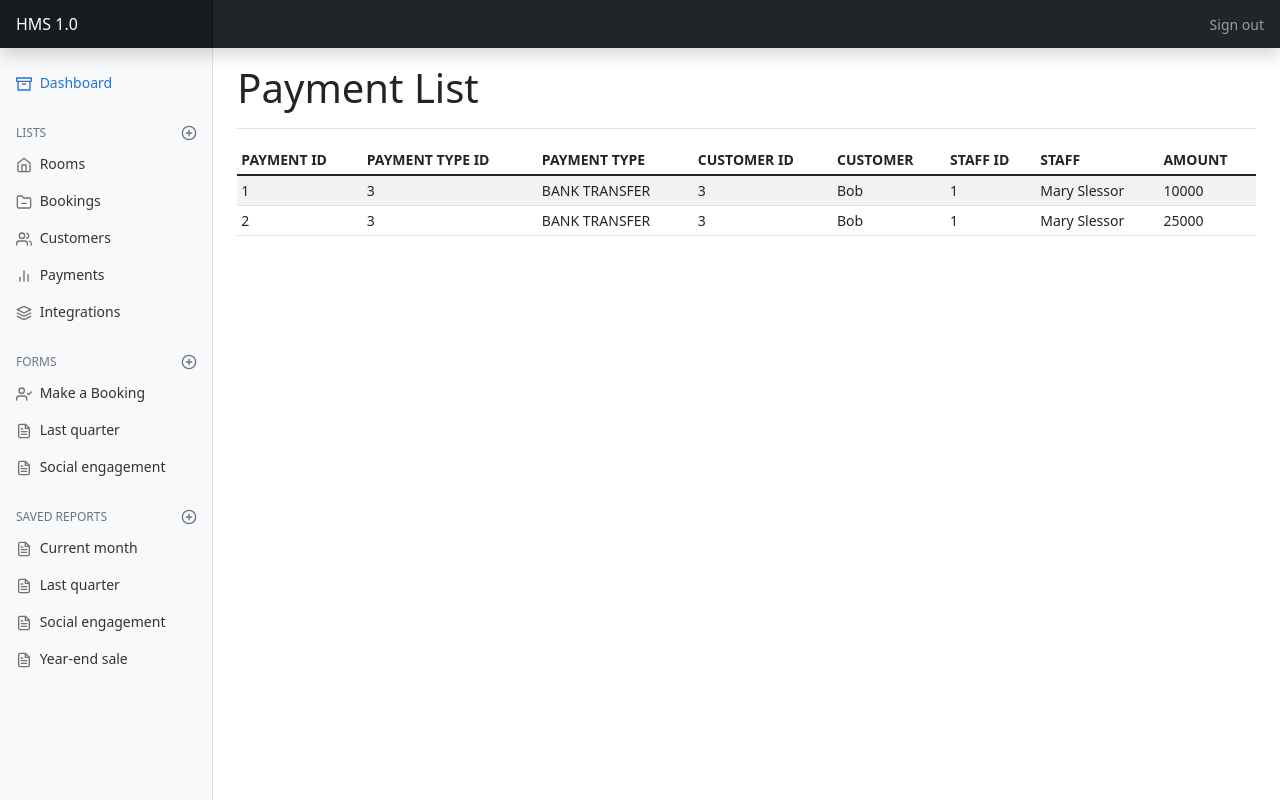
After one commit to omeatai/DJANGO-HOTEL-MANAGEMENT-SYSTEM-HMS, a Django app: page /payments/ in a window 1280 px wide. The commit adds this page. Run offline with Django 4.2, Linux system fonts and the light colour scheme; data comes from the database, SQL or seed files in the repository; both versions use the stored data as it was after the commit.

Commit message:
modified models
modified models

```diff
--- a/hotel_project/hotel/models.py
+++ b/hotel_project/hotel/models.py
@@ -57,19 +57,17 @@ class RoomType(models.Model):
     def __str__(self):
         return f"Room_type : {self.room_type}, price: {self.price}"
 
-class Booking(models.Model):
-    room_id = models.ForeignKey(Room, on_delete=models.CASCADE)
-    customer_id = models.ForeignKey(User, on_delete=models.CASCADE)
-    staff_id = models.ForeignKey(Receptionist, on_delete=models.CASCADE)
-    payment_id = models.ForeignKey('Payment' , on_delete=models.CASCADE)
+
+class PaymentType(models.Model):
+    name = models.CharField(max_length=200, unique=True)
     created_at = models.DateTimeField(auto_now_add=True, null=True)
     updated_at = models.DateTimeField(auto_now=True, null=True)
 
     def __str__(self):
-        return f"Booking by {self.customer_id.username.title()} paid for Room {self.room_id.room_no}."
+        return  f"Payment option: {self.name}"
 
 class Payment(models.Model):
-    payment_type_id = models.ForeignKey('PaymentType', on_delete=models.CASCADE)
+    payment_type_id = models.ForeignKey(PaymentType, on_delete=models.CASCADE)
     customer_id = models.ForeignKey(User, on_delete=models.CASCADE)
     staff_id = models.ForeignKey(Receptionist, on_delete=models.CASCADE)
     amount = models.CharField(max_length=10)
@@ -79,14 +77,18 @@ class Payment(models.Model):
     def __str__(self):
         return f"{self.customer_id} paid #{self.amount} processed by {self.staff_id}."
 
-
-class PaymentType(models.Model):
-    name = models.CharField(max_length=200, unique=True)
+class Booking(models.Model):
+    room_id = models.ForeignKey(Room, on_delete=models.CASCADE)
+    customer_id = models.ForeignKey(User, on_delete=models.CASCADE)
+    staff_id = models.ForeignKey(Receptionist, on_delete=models.CASCADE)
+    payment_id = models.ForeignKey(Payment, on_delete=models.CASCADE)
     created_at = models.DateTimeField(auto_now_add=True, null=True)
     updated_at = models.DateTimeField(auto_now=True, null=True)
 
     def __str__(self):
-        return  f"Payment option: {self.name}"
+        return f"Booking by {self.customer_id.username.title()} paid for Room {self.room_id.room_no}."
+
+
 
 class Reservation(models.Model):
     room_id = models.ForeignKey(Room, on_delete=models.CASCADE)
--- a/hotel_project/hotel/templates/hotel/base_dashboard.html
+++ b/hotel_project/hotel/templates/hotel/base_dashboard.html
@@ -37,7 +37,7 @@
                     </li>
                 </ul>
                 <h6 class="sidebar-heading d-flex justify-content-between align-items-center px-3 mt-4 mb-1 text-muted">
-                    <span>List Views</span>
+                    <span>Lists</span>
                     <a class="link-secondary" href="#" aria-label="Add a new report">
                     <span data-feather="plus-circle"></span>
                     </a>
@@ -51,7 +51,7 @@
                     </li>
                     <li class="nav-item">
                         <a class="nav-link" href="{% url "booking_lists" %}">
-                            <span data-feather="users"></span>
+                            <span data-feather="folder-minus"></span>
                             Bookings
                         </a>
                     </li>
@@ -62,9 +62,9 @@
                         </a>
                     </li>
                     <li class="nav-item">
-                        <a class="nav-link" href="#">
+                        <a class="nav-link" href="{% url "payment_lists" %}">
                             <span data-feather="bar-chart-2"></span>
-                            Reports
+                            Payments
                         </a>
                     </li>
                     <li class="nav-item">
@@ -73,6 +73,34 @@
                             Integrations
                         </a>
                     </li>
+                </ul>
+
+                <h6 class="sidebar-heading d-flex justify-content-between align-items-center px-3 mt-4 mb-1 text-muted">
+                    <span>Forms</span>
+                    <a class="link-secondary" href="#" aria-label="Add a new report">
+                    <span data-feather="plus-circle"></span>
+                    </a>
+                </h6>
+                <ul class="nav flex-column mb-2">
+                    <li class="nav-item">
+                    <a class="nav-link" href="{% url "booking_view" %}" target="_blank">
+                        <span data-feather="user-check"></span>
+                        Make a Booking
+                    </a>
+                    </li>
+                    <li class="nav-item">
+                    <a class="nav-link" href="#">
+                        <span data-feather="file-text"></span>
+                        Last quarter
+                    </a>
+                    </li>
+                    <li class="nav-item">
+                    <a class="nav-link" href="#">
+                        <span data-feather="file-text"></span>
+                        Social engagement
+                    </a>
+                    </li>
+
                 </ul>
 
                 <h6 class="sidebar-heading d-flex justify-content-between align-items-center px-3 mt-4 mb-1 text-muted">
--- a/hotel_project/hotel/templates/hotel/booking.html
+++ b/hotel_project/hotel/templates/hotel/booking.html
@@ -11,8 +11,8 @@
 
 {% block main %}
     <form action="" method="POST">
+        {% csrf_token %}
         {{form.as_p}}
-        {% csrf_token %}
         <button type="submit" class="btn btn-success">Book Room</button>
     </form>
 {% endblock main %}
--- /dev/null
+++ b/hotel_project/hotel/templates/hotel/payment_list.html
@@ -0,0 +1,39 @@
+{% extends "hotel/base_dashboard.html" %}
+{% load static %}
+
+{% block heading %}
+    <h1>Payment List</h1>
+{% endblock heading %}
+
+{% block main %}
+        <div class="table-responsive">
+        <table class="table table-striped table-sm">
+            <thead>
+            <tr>
+                <th scope="col">PAYMENT ID</th>
+                <th scope="col">PAYMENT TYPE ID</th>
+                <th scope="col">PAYMENT TYPE</th>
+                <th scope="col">CUSTOMER ID</th>
+                <th scope="col">CUSTOMER</th>
+                <th scope="col">STAFF ID</th>
+                <th scope="col">STAFF</th>
+                <th scope="col">AMOUNT</th>
+            </tr>
+            </thead>
+            <tbody>
+            {% for payment in payment_list %}
+            <tr>
+                <td>{{payment.id}}</td>
+                <td>{{payment.payment_type_id.id}}</td>
+                <td>{{payment.payment_type_id.name}}</td>
+                <td>{{payment.customer_id.id}}</td>
+                <td>{{payment.customer_id.username | title}}</td>
+                <td>{{payment.staff_id.id}}</td>
+                <td>{{payment.staff_id.first_name | title}} {{payment.staff_id.last_name | title}}</td>
+                <td>{{payment.amount}}</td>
+            </tr>
+            {% endfor %}
+            </tbody>
+        </table>
+        </div>
+{% endblock main %}
--- a/hotel_project/hotel/urls.py
+++ b/hotel_project/hotel/urls.py
@@ -7,6 +7,7 @@ urlpatterns = [
     path('rooms/', views.RoomList.as_view(), name='room_lists'),
     path('bookings/', views.BookingList.as_view(), name='booking_lists'),
     path('customers/', views.CustomerList.as_view(), name='customer_lists'),
+    path('payments/', views.PaymentList.as_view(), name='payment_lists'),
 
     path('book/', views.BookingView.as_view(), name='booking_view'),
 
--- a/hotel_project/hotel/views.py
+++ b/hotel_project/hotel/views.py
@@ -1,19 +1,8 @@
-from django.shortcuts import render, HttpResponse
+from django.shortcuts import render
+from django.http import HttpResponse, HttpResponseNotFound, HttpResponseRedirect
 from django.views.generic import ListView, FormView
 from .models import User, Receptionist, Room, RoomStatus, RoomType, Booking, Payment, PaymentType, Reservation
 from .forms import BookingForm
-from datetime import datetime
-
-class Validate:
-    def check_availability(room, start_time, end_time):
-        check = []
-        booking_list = Reservation.objects.filter(room_id=room)
-        for booking in booking_list:
-            if booking.start_time > end_time or booking.end_time < start_time:
-                check.append(True)
-            else:
-                check.append(False)
-        return all(check)
 
 class RoomList(ListView):
     model = Room
@@ -24,36 +13,40 @@ class BookingList(ListView):
 class CustomerList(ListView):
     model = User
 
+class PaymentList(ListView):
+    model = Payment
+
 class BookingView(FormView):
     form_class = BookingForm
     template_name = 'hotel/booking.html'
 
+    def validation(self, room, start_date, end_date):
+        check = []
+        booking_list = Reservation.objects.filter(room_id=room)
+        for booking in booking_list:
+            if booking.start_time > end_date or booking.end_time < start_date:
+                check.append(True)
+            else:
+                check.append(False)
+        return all(check)
+
+
     def form_valid(self, form):
         data = form.cleaned_data
-        room_type_id = RoomType.objects.filter(room_type=data['room_type'])
-        room_list = Room.objects.filter(room_type_id=data['room_type_id'])
-        if available_rooms := [room for room in room_list if Validate.check_availability(room, data['start_time'], data['end_time'])]:
-            return self.form_valid_2(available_rooms, data)
+        room_list = Room.objects.filter(room_type_id__room_type=data['room_type'])
+        if available_rooms := [room for room in room_list if self.validation(room, data['start_date'], data['end_date'])]:
+            booking = Booking.objects.create(
+                room_id = available_rooms[0],
+                customer_id = User.objects.get(pk = data['customer_id']),
+                staff_id = Receptionist.objects.get(pk = data['staff_id']),
+                payment_id = Payment.objects.get(pk = data['payment_id']),
+            )
+            booking.save()
+            return HttpResponse(booking)
         else:
             return HttpResponse("All the rooms are booked for the room type!")
 
-    def form_valid_2(self, available_rooms, data):
-        room = available_rooms[0]
-        customer_id = User.objects.filter(id=data['customer_id']).first()
-        staff_id = self.request.user
-        payment_id = Payment.objects.filter(id=data['payment_id'])
-        start_date_data=datetime.combine(data['start_date'], data['start_time'])
-        end_date_data=datetime.combine(data['end_date'], data['end_time'])
 
-        booking = Booking.objects.create(
-            room_id = room,
-            customer_id = customer_id,
-            staff_id = staff_id,
-            payment_id = payment_id,
-            # instance = form.save(commit=False)
-            )
-        booking.save()
-        return HttpResponse(booking)
 
 
 def homepage(request):
```
Also changed, not shown: hotel_project/hotel/forms.py (+33 -27 lines), hotel_project/db.sqlite3, hotel_project/hotel/migrations/0002_alter_user_is_staff.py (added), hotel_project/hotel/migrations/0003_alter_user_is_staff.py (added).
